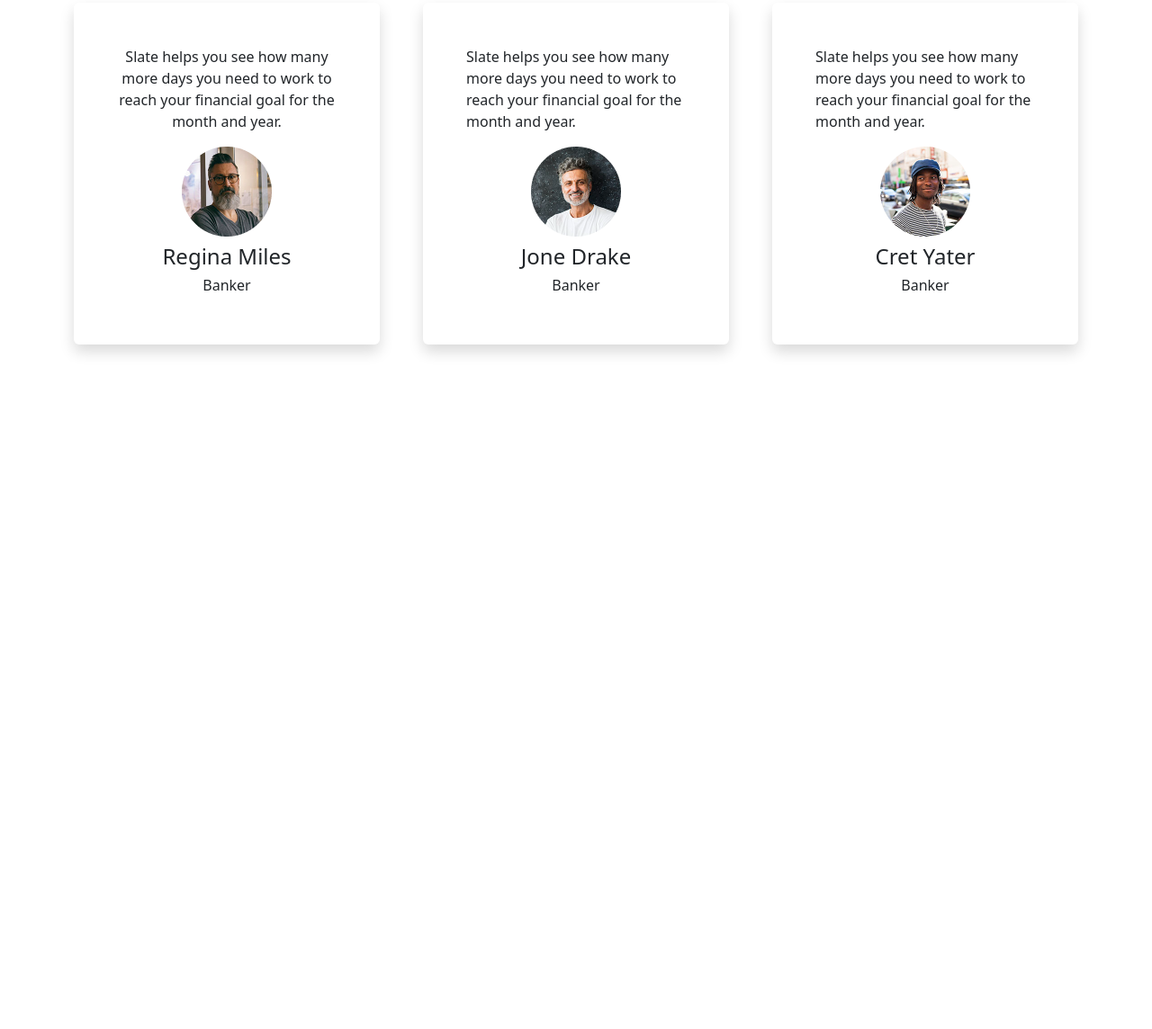
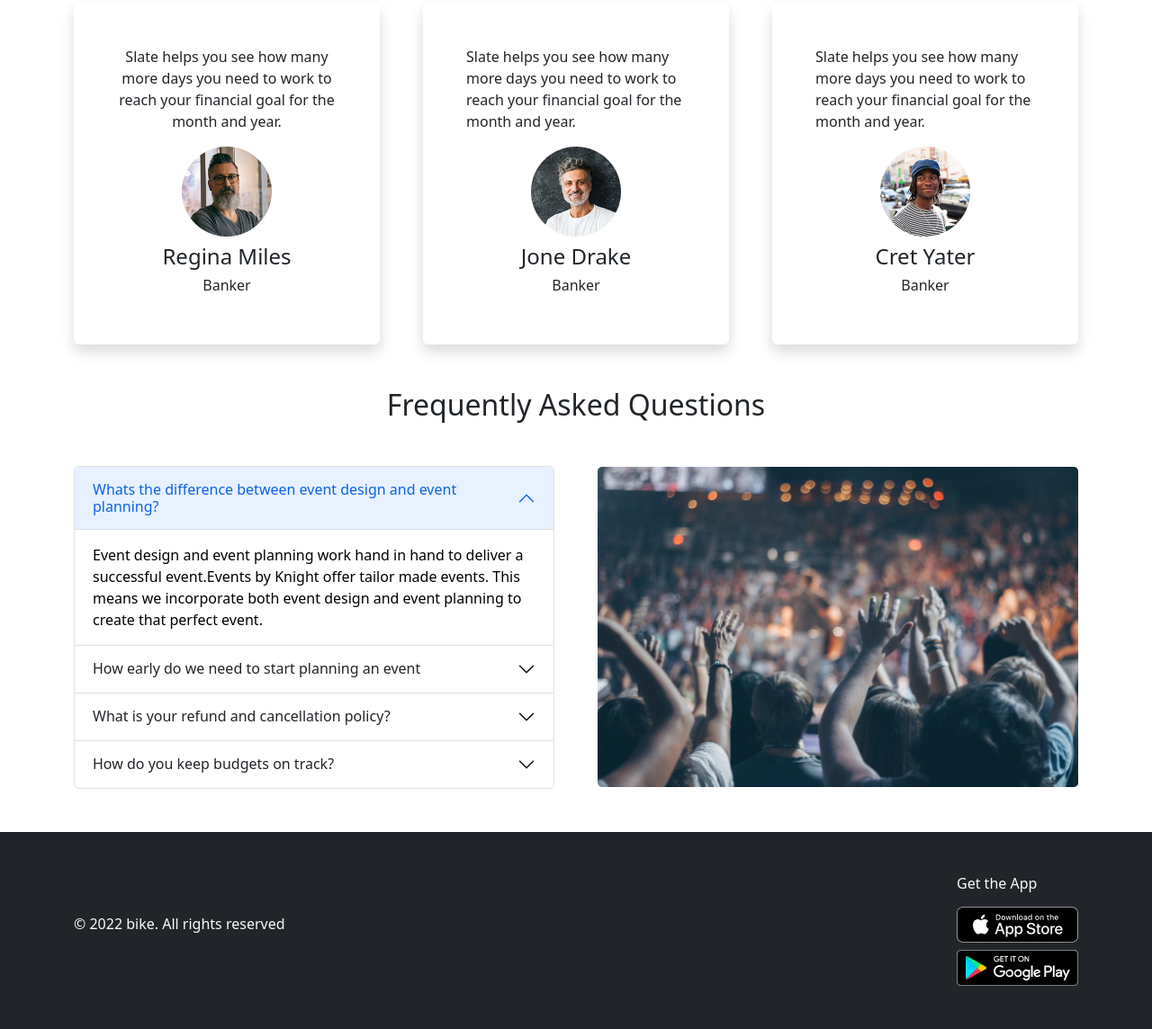
Before and after one commit to modasserjasim/convention-hall, a plain HTML site: page index.html in a window 1280 px wide. Shown: the part 1779-2923 px from the top of the page at 90% size. Before the commit the page ends 2210 px from the top, so only its background shows below. Drawn offline with nearby package versions, Linux system fonts and the light colour scheme.

Commit message:
project done

```diff
--- a/index.html
+++ b/index.html
@@ -173,7 +173,7 @@
       <section id="testimonials" class="my-5">
         <div class="container">
           <h2 class="text-center mb-5">Happy Clients says</h2>
-        <div class="row gx-5">
+        <div class="row g-5">
           <div class="col-lg-4 col-md-6 col-sm-12">
             <div class="p-5 d-flex flex-column justify-content-center align-items-center rounded shadow">
               <p class="text-center">Slate helps you see how many more days you need to work to reach your financial goal for the month and year.</p>
@@ -203,10 +203,85 @@
       </section>
 
       <!-- FAQ section start here -->
-      <section>
-
+      <section id="faq" class="my-5">
+        <div class="container">
+          <h2 class="text-center my-5">Frequently Asked Questions</h2>
+          <div class="row g-5 d-flex align-items-center">
+            <div class="col-lg-6">
+              <div class="accordion" id="accordionExample">
+                <div class="accordion-item">
+                  <h2 class="accordion-header" id="headingOne">
+                    <button class="accordion-button" type="button" data-bs-toggle="collapse" data-bs-target="#collapseOne" aria-expanded="true" aria-controls="collapseOne">
+                      Whats the difference between event design and event planning?
+                    </button>
+                  </h2>
+                  <div id="collapseOne" class="accordion-collapse collapse show" aria-labelledby="headingOne" data-bs-parent="#accordionExample">
+                    <div class="accordion-body">
+                      Event design and event planning work hand in hand to deliver a successful event.Events by Knight offer tailor made events. This means we incorporate both event design and event planning to create that perfect event.
+                    </div>
+                  </div>
+                </div>
+                <div class="accordion-item">
+                  <h2 class="accordion-header" id="headingTwo">
+                    <button class="accordion-button collapsed" type="button" data-bs-toggle="collapse" data-bs-target="#collapseTwo" aria-expanded="false" aria-controls="collapseTwo">
+                      How early do we need to start planning an event
+                    </button>
+                  </h2>
+                  <div id="collapseTwo" class="accordion-collapse collapse" aria-labelledby="headingTwo" data-bs-parent="#accordionExample">
+                    <div class="accordion-body">
+                      Event design and event planning work hand in hand to deliver a successful event.Events by Knight offer tailor made events. This means we incorporate both event design and event planning to create that perfect event.
+                    </div>
+                  </div>
+                </div>
+                <div class="accordion-item">
+                  <h2 class="accordion-header" id="headingThree">
+                    <button class="accordion-button collapsed" type="button" data-bs-toggle="collapse" data-bs-target="#collapseThree" aria-expanded="false" aria-controls="collapseThree">
+                      What is your refund and cancellation policy?
+                    </button>
+                  </h2>
+                  <div id="collapseThree" class="accordion-collapse collapse" aria-labelledby="headingThree" data-bs-parent="#accordionExample">
+                    <div class="accordion-body">
+                      Event design and event planning work hand in hand to deliver a successful event.Events by Knight offer tailor made events. This means we incorporate both event design and event planning to create that perfect event.
+                    </div>
+                  </div>
+                </div>
+                <div class="accordion-item">
+                  <h2 class="accordion-header" id="headingFour">
+                    <button class="accordion-button collapsed" type="button" data-bs-toggle="collapse" data-bs-target="#collapseFour" aria-expanded="false" aria-controls="collapseFour">
+                      How do you keep budgets on track?
+                    </button>
+                  </h2>
+                  <div id="collapseFour" class="accordion-collapse collapse" aria-labelledby="headingFour" data-bs-parent="#accordionExample">
+                    <div class="accordion-body">
+                      Event design and event planning work hand in hand to deliver a successful event.Events by Knight offer tailor made events. This means we incorporate both event design and event planning to create that perfect event.
+                    </div>
+                  </div>
+                </div>
+              </div>
+            </div>
+            <div class="col-lg-6">
+              <img class="img-fluid" src="images/people.png" alt="">
+            </div>
+          </div>
+        </div>
       </section>
     </main>
+    <footer class="py-5 bg-dark">
+      <div class="container">
+        <div class="row d-flex align-items-center">
+          <div class="col-lg-6 col-md-8 col-sm-8">
+            <p class="text-light">© 2022 bike. All rights reserved</p>
+          </div>
+          <div class="col-lg-6 col-md-4 col-sm-4">
+            <div class="float-end">
+              <h6 class="text-light">Get the App</h6>
+              <img class="img-fluid pb-2 pt-2" width="135" height="40" src="images/apple.png" alt=""> <br>
+              <img class="img-fluid" width="135" height="40" src="images/google-play.png" alt="">
+            </div>
+          </div>
+        </div>
+      </div>
+    </footer>
 
 
 
```
Also changed, not shown: images/apple.png (added), images/google-play.png (added).
